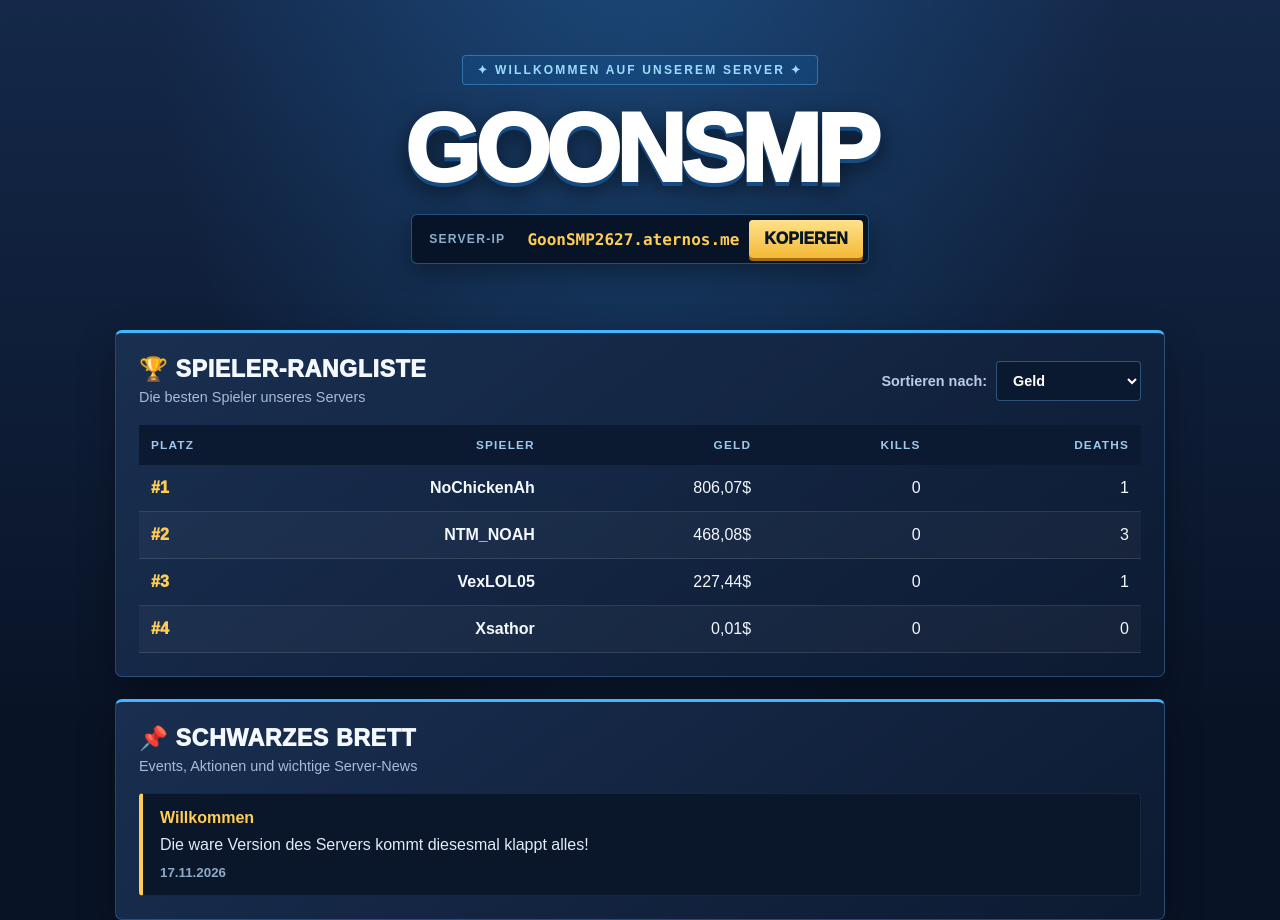
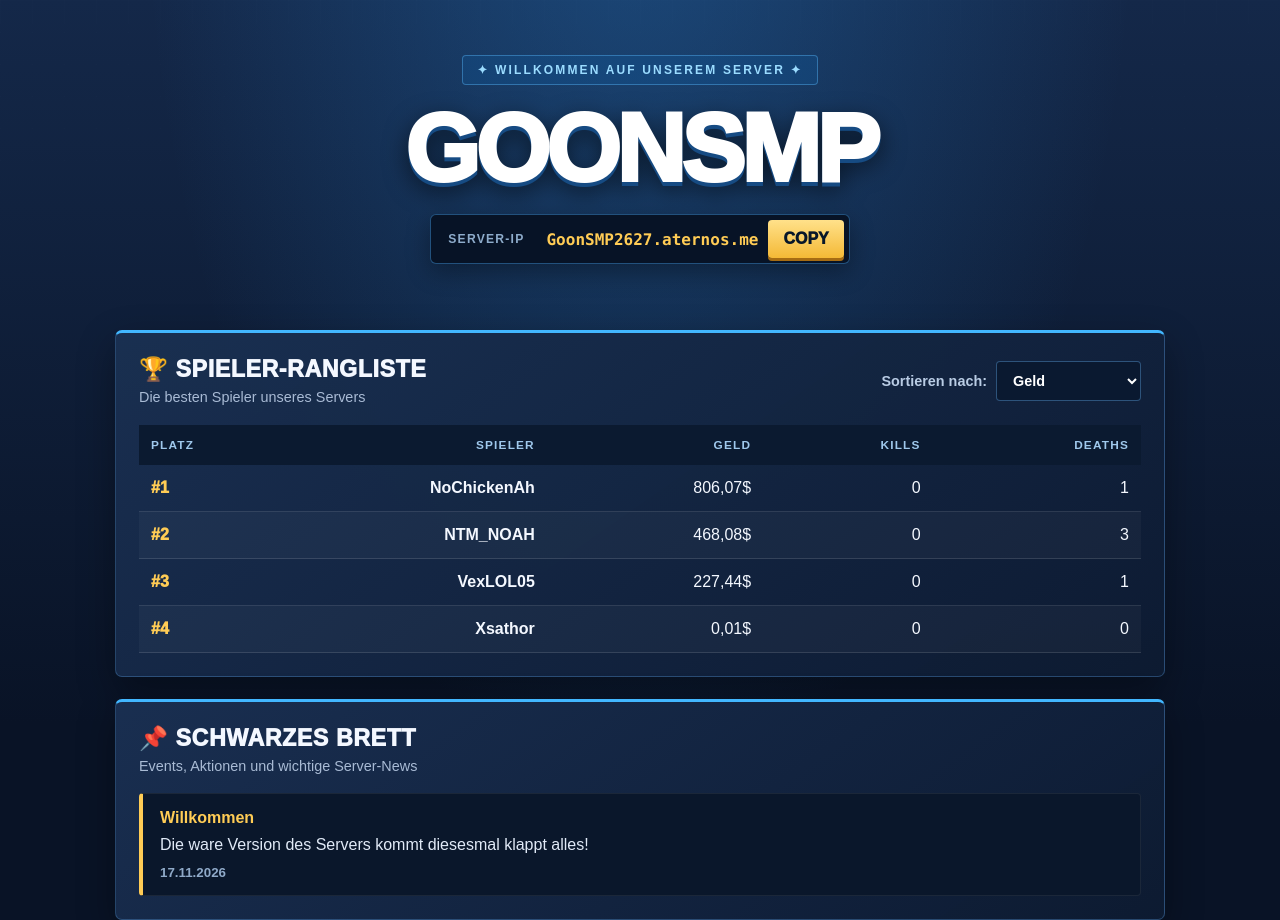
Before and after one commit to ET-Studio14/ET-Studio14.github.io, a plain HTML site: page smp-serverseite.html in a window 1280 px wide. Shown: the top 920 px of the page. Drawn offline with Linux system fonts and the light colour scheme.

Commit message:
Change button text from 'Kopieren' to 'Copy'

```diff
--- a/smp-serverseite.html
+++ b/smp-serverseite.html
@@ -117,7 +117,7 @@
       <div class="ip-bar">
         <span class="ip-caption">SERVER-IP</span>
         <span id="serverIp">GoonSMP2627.aternos.me</span>
-        <button id="copyIp" type="button">Kopieren</button>
+        <button id="copyIp" type="button">Copy</button>
       </div>
       <span id="copyStatus" aria-live="polite"></span>
     </header>
```
